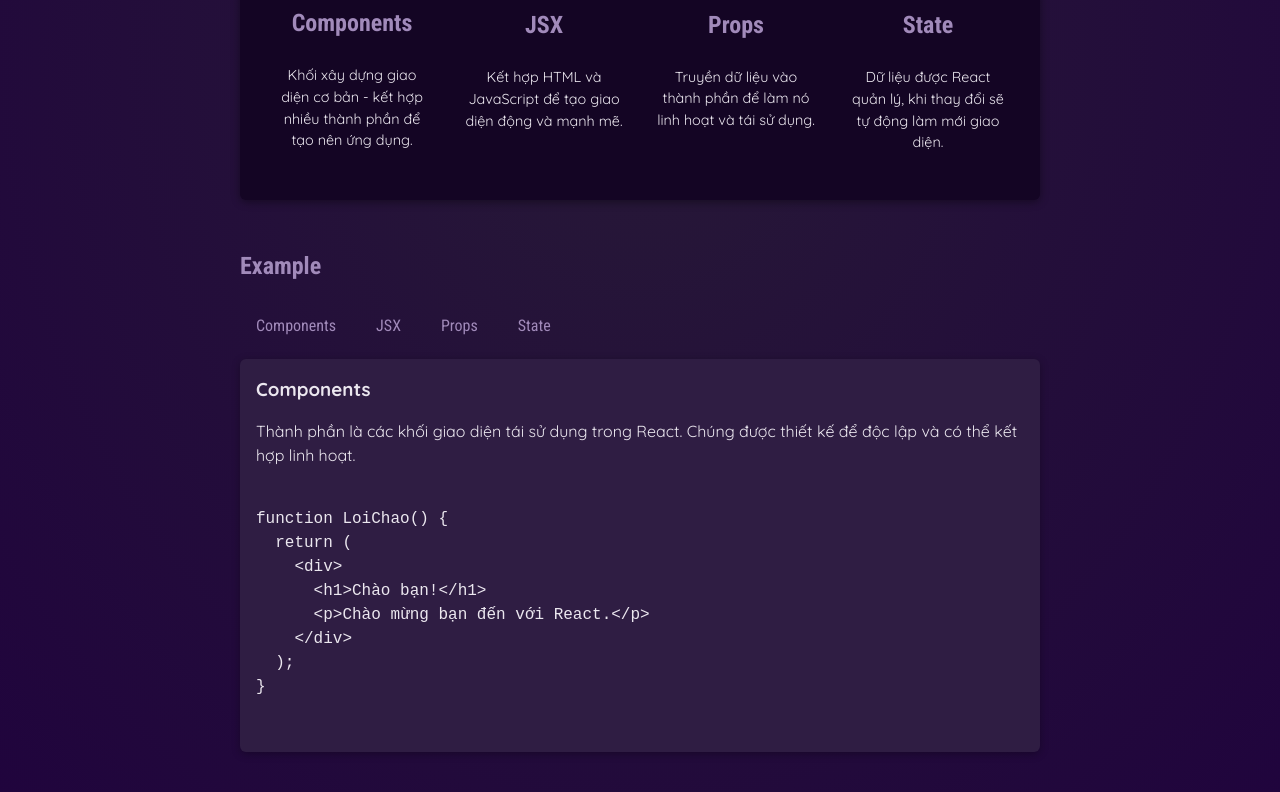
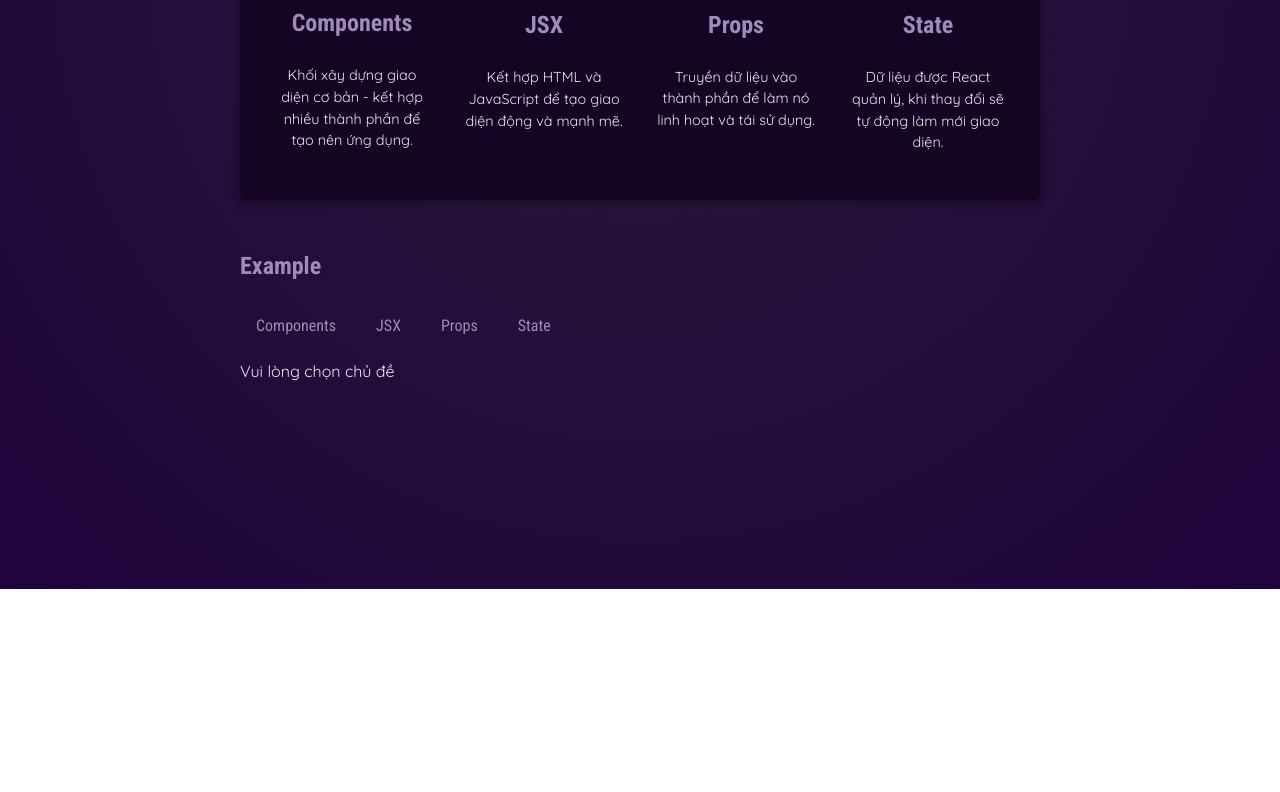
Before and after one commit to NguyenHoangdh/reacts-js, a React (Vite) app: page / in a window 1280 px wide. Shown: the part 691-1483 px from the top of the page. After the commit the page ends 1280 px from the top, so only its background shows below. Built offline with nearby package versions, Linux system fonts and the light colour scheme.

Commit message:
hiển thị nội dung theo điều kiện

```diff
--- a/src/App.jsx
+++ b/src/App.jsx
@@ -5,10 +5,21 @@
 import {useState} from "react";
 
 function App() {
-  const [selectedTopic, setSelectedTopic] = useState("components");
+  const [selectedTopic, setSelectedTopic] = useState();
 
-  console.log("App được gọi");
-
+  let tabContent = <p>Vui lòng chọn chủ đề</p>;
+  if (selectedTopic) {
+    tabContent = (<div id="tab-content">
+            <h3>{EXAMPLES[selectedTopic].title}</h3>
+            <p>{EXAMPLES[selectedTopic].desc}</p>
+            <pre>
+              <code>
+                {EXAMPLES[selectedTopic].code}
+              </code>
+            </pre>
+          </div>
+    );
+  }
   function handleSelect(selectedButton) {
       setSelectedTopic(selectedButton);
     }
@@ -31,20 +42,22 @@
           <h2>Example</h2>
           {/* prettier-ignore */}
           <menu>
-            {/* <li><button>Components</button></li>
-            <li><button>JSX</button></li>
-            <li><button>Props</button></li>
-            <li><button>State</button></li> */}
-
-            <TabButton onSelect={() => handleSelect('components')}>Components</TabButton>
-            {/* <TabButton aaa ="Components"></TabButton> */}
-            <TabButton onSelect={() => handleSelect('jsx')}>JSX</TabButton>
-            <TabButton onSelect={() => handleSelect('props')}>Props</TabButton>
-            <TabButton onSelect={() => handleSelect('state')}>State</TabButton>
-          </menu>
-          <div id="tab-content">
-            {/* <h3>{EXAMPLES.selectedTopic.title}</h3> */}
-              {/* bracket notation */}
+            {/* dùng toán tử 3 ngôi */}
+            {/* {!selectedTopic ? (<p>Vui lòng click vào nút để lựa chọn chủ đề</p>) :
+              (<div id="tab-content">
+            <h3>{EXAMPLES[selectedTopic].title}</h3>
+            <p>{EXAMPLES[selectedTopic].desc}</p>
+            <pre>
+              <code>
+                {EXAMPLES[selectedTopic].code}
+              </code>
+            </pre>
+          </div>)
+            } */}
+            {/* cách 2: && */}
+            {/* {!selectedTopic && <p>Vui lòng click vào nút để chọn 1 chủ đề</p>}
+            {selectedTopic && (
+              <div id="tab-content">
             <h3>{EXAMPLES[selectedTopic].title}</h3>
             <p>{EXAMPLES[selectedTopic].desc}</p>
             <pre>
@@ -53,6 +66,15 @@
               </code>
             </pre>
           </div>
+            )} */}
+            {/* cách 3: */}
+            <TabButton onSelect={() => handleSelect('components')}>Components</TabButton>
+            {/* <TabButton aaa ="Components"></TabButton> */}
+            <TabButton onSelect={() => handleSelect('jsx')}>JSX</TabButton>
+            <TabButton onSelect={() => handleSelect('props')}>Props</TabButton>
+            <TabButton onSelect={() => handleSelect('state')}>State</TabButton>
+          </menu>
+          {tabContent}
         </section>
       </main>
     </>
```
